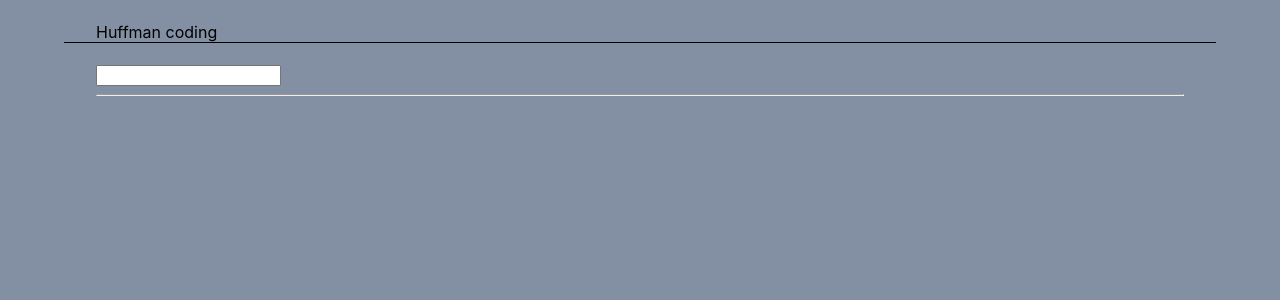
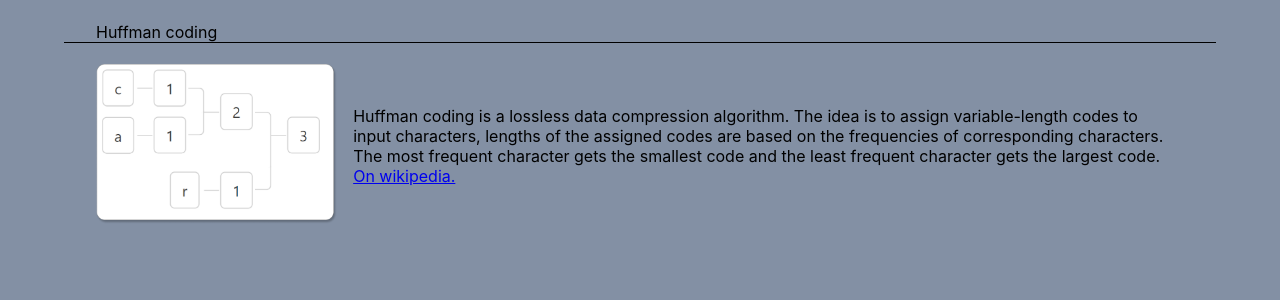
Before and after one commit to GTFTT/HuffmanCoding, a React (Create React App) app: page / in a window 1280 px wide. Shown: the top 300 px of the page. Built offline with nearby package versions, Linux system fonts and the light colour scheme.

Commit message:
Added block with huffman algorithm information

```diff
--- a/src/App.js
+++ b/src/App.js
@@ -1,7 +1,7 @@
 //vedor
 import React, { Component } from 'react';
 
-import { HuffmanCoding } from 'pages';
+import { AboutHuffman, HuffmanCoding } from 'components';
 import { Header, Footer } from 'common';
 
 import './App.css';
@@ -12,7 +12,8 @@ export default class App extends Component {
             <div>
                 <Header />
                 <div className={ "contentCont" }>
-                    <HuffmanCoding />
+                    <AboutHuffman />
+                    {/* <HuffmanCoding /> */}
                 </div>
                 <Footer />
             </div>
--- /dev/null
+++ b/src/components/AboutHuffman/index.js
@@ -0,0 +1,24 @@
+import React from 'react';
+
+import Styles from './styles.module.css';
+import HuffmanImage from './images/HuffmanImage.png';
+
+function AboutHuffman() {
+    return (
+        <div className={Styles.mainCont}>
+            <div>
+                <img className={Styles.huffmanTreeImage} src={ HuffmanImage } alt="" />
+            </div>
+            <div className={Styles.text}>
+                Huffman coding is a lossless data compression algorithm.
+                The idea is to assign variable-length codes to input characters,
+                lengths of the assigned codes are based on the frequencies of corresponding characters.
+                The most frequent character gets the smallest code and the least frequent character gets the largest code.
+                <br/>
+                <a href={ "https://en.wikipedia.org/wiki/Huffman_coding" }>On wikipedia.</a>
+            </div>
+        </div>
+    );
+}
+
+export default AboutHuffman;
--- /dev/null
+++ b/src/components/AboutHuffman/styles.module.css
@@ -0,0 +1,17 @@
+.mainCont {
+    box-sizing: border-box;
+    display: flex;
+    justify-content: space-between;
+    align-items: center;
+    min-height: 4em;
+}
+
+.huffmanTreeImage {
+    height: 10em;
+}
+
+.text {
+    width: 50%;
+    padding: 0 1em;
+    width: auto;
+}
--- /dev/null
+++ b/src/components/index.js
@@ -0,0 +1,2 @@
+export {default as HuffmanCoding} from './HuffmanCoding';
+export {default as AboutHuffman} from './AboutHuffman';
--- a/src/pages/index.js
+++ /dev/null
@@ -1 +0,0 @@
-export {default as HuffmanCoding} from './HuffmanCoding';
```
Also changed, not shown: src/components/AboutHuffman/images/HuffmanImage.png (added), src/components/HuffmanCoding/components/GraphGenerator/index.js (renamed from src/pages/HuffmanCoding/components/GraphGenerator/index.js), src/components/HuffmanCoding/components/GraphGenerator/styles.module.css (renamed from src/pages/HuffmanCoding/components/GraphGenerator/styles.module.css), src/components/HuffmanCoding/index.js (renamed from src/pages/HuffmanCoding/index.js), src/components/HuffmanCoding/styles.module.css (added).
